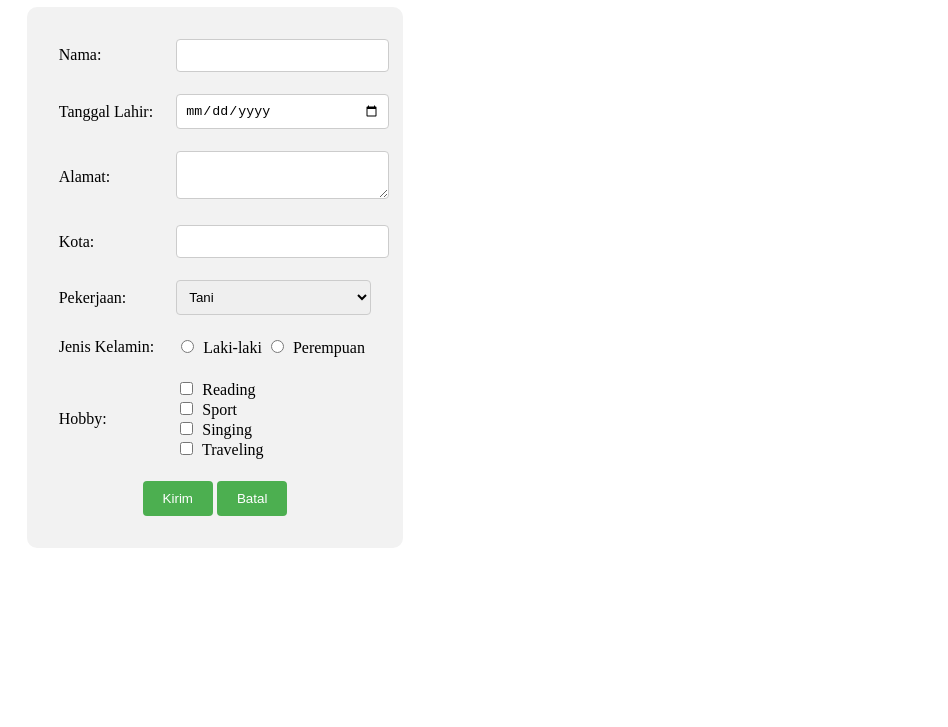
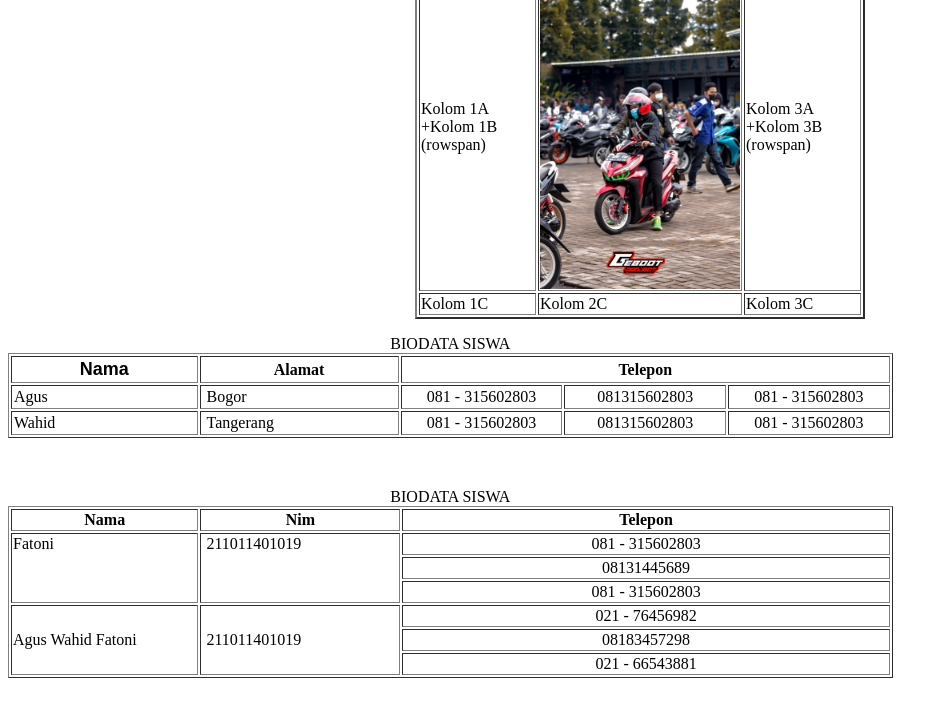
Before and after one commit to awf952/awf952, a plain HTML site: page tugas7.html in a window 1280 px wide. Shown: the part 73-800 px from the top of the page, without its empty margins (0-948 px from the left). Drawn offline with Linux system fonts and the light colour scheme.

Commit message:
Add files via upload

```diff
--- a/tugas7.html
+++ b/tugas7.html
@@ -1,136 +1,90 @@
-<!DOCTYPE html>
-<html lang="en">
-
+<html>
 <head>
-    <meta charset="UTF-8">
-    <meta name="viewport" content="width=device-width, initial-scale=1.0">
-    <title>Form Register</title>
-
-    <style>
-        h1 {
-            margin-left: 15%;
-            color: rgb(8, 96, 122);
-        }
-
-        .container {
-            display: flex;
-            justify-content: center;
-            align-items: flex-start;
-            height: 30vh;
-        }
-
-        form {
-            margin-right: 850px;
-            background-color: #f2f2f2;
-            padding: 20px;
-            border-radius: 10px;
-        }
-
-        table {
-            width: 100%;
-        }
-
-        td {
-            padding: 10px;
-        }
-
-        input[type="text"],
-        input[type="date"],
-        textarea,
-        select {
-            width: 100%;
-            padding: 8px;
-            border: 1px solid #ccc;
-            border-radius: 4px;
-        }
-
-        input[type="radio"],
-        input[type="checkbox"] {
-            margin-right: 5px;
-        }
-
-        input[type="submit"],
-        input[type="button"] {
-            padding: 10px 20px;
-            background-color: #4CAF50;
-            color: white;
-            border: none;
-            border-radius: 4px;
-            cursor: pointer;
-        }
-
-        input[type="submit"]:hover,
-        input[type="button"]:hover {
-            background-color: #45a049;
-        }
-    </style>
-
+<title>Belajar HTML Table</title>
 </head>
-
 <body>
-    <h1>Free Registration</h1>
-    <div class="container">
-        <form action="" method="post">
-            <table>
+<div align="center">
+<table border="2" width="450">
 <tr>
-                    <td>Nama:</td>
-                    <td><input type="text"></td>
+<td colspan="3" bgcolor="#FF9900">Agus Wahid Fatoni </td>
 </tr>
-
 <tr>
-                    <td>Tanggal Lahir:</td>
-                    <td><input type="date" name="tanggal"></td>
+<td rowspan="2">Kolom 1A<br>+Kolom 1B (rowspan)</td>
+<td>Kolom 2A</td>
+<td rowspan="2">Kolom 3A<br>+Kolom 3B (rowspan)</td>
 </tr>
-
 <tr>
-                    <td>Alamat:</td>
-                    <td><textarea name="biografi"></textarea></td>
-                </tr>
-
-                <tr>
-                    <td>Kota:</td>
-                    <td><input type="text"></td>
-                </tr>
-
-                <tr>
-                    <td>Pekerjaan:</td>
-                    <td>
-                        <select>
-                            <option>Tani</option>
-                            <option>Guru</option>
-                            <option>PNS</option>
-                            <option>Karyawan</option>
-                        </select>
+<td width=100 height=137>
+<img title="myprofile" src="foto-profile.jpg" width=200 height=300 alt="myprofile">
 </td>
 </tr>
-
 <tr>
-                    <td>Jenis Kelamin:</td>
-                    <td>
-                        <input type="radio" name="jk"> Laki-laki
-                        <input type="radio" name="jk"> Perempuan
-                    </td>
-                </tr>
-
-                <tr>
-                    <td>Hobby:</td>
-                    <td>
-                        <input type="checkbox"> Reading<br>
-                        <input type="checkbox"> Sport<br>
-                        <input type="checkbox"> Singing<br>
-                        <input type="checkbox"> Traveling
-                    </td>
-                </tr>
-
-                <tr>
-                    <td colspan="2" style="text-align: center;">
-                        <input type="submit" value="Kirim">
-                        <input type="button" value="Batal">
-                    </td>
+<td>Kolom 1C</td><td>Kolom 2C</td><td>Kolom 3C</td>
 </tr>
 </table>
-        </form>
 </div>
 </body>
+</html>
+<p>
 
+</p>
+<html>
+<head>
+<title>Penggunaan Tabel Dalam HTML</title>
+</head>
+<body>
+<table cellspacing="2" cellpadding="2" border="1" width="70%" >
+<caption>BIODATA SISWA</caption>
+<tr>
+<th width="15%"><font color="black" face="Arial" size="4">Nama</font></th>
+<th width="16%">Alamat</th>
+<th width="39%" colspan="3" align="center">Telepon</th>
+</tr>
+<tr>
+<td width="15%">Agus</td>
+<td width="16%">&nbsp;Bogor</td>
+<td width="13%" align="center">081 - 315602803</td>
+<td width="13%" align="center">081315602803</td>
+<td width="13%" align="center">081 - 315602803</td>
+</tr>
+<tr>
+<td width="15%">Wahid</td>
+<td width="16%">&nbsp;Tangerang</td>
+<td width="13%" align="center">081 - 315602803</td>
+<td width="13%" align="center">081315602803</td>
+<td width="13%" align="center">081 - 315602803</td>
+</tr>
+</table>
+<p>&nbsp;</p>
+<table border="1" width="70%" >
+<caption>BIODATA SISWA</caption>
+<tr>
+<th width="15%">Nama</th>
+<th width="16%">Nim</th>
+<th width="39%" align="center">Telepon</th>
+</tr>
+<tr>
+<td width="15%" rowspan="3" valign="top">Fatoni</td>
+<td width="16%" rowspan="3" valign="top">&nbsp;211011401019</td>
+<td width="39%" align="center">081 - 315602803</td>
+</tr>
+<tr>
+<td width="39%" align="center">08131445689</td>
+</tr>
+<tr>
+<td width="39%" align="center">081 - 315602803</td>
+</tr>
+<tr>
+<td width="15%" rowspan="3">Agus Wahid Fatoni</td>
+<td width="16%" rowspan="3">&nbsp;211011401019</td>
+<td width="39%" align="center">021 - 76456982</td>
+</tr>
+<tr>
+<td width="39%" align="center">08183457298</td>
+</tr>
+<tr>
+<td width="39%" align="center">021 - 66543881</td>
+</tr>
+</table>
+</body>
 </html>
```
Also changed, not shown: tugas8.html (added, +136 -0 lines), tugasp6.html (added, +41 -0 lines). Lines whose indentation alone changed are shown as unchanged.
